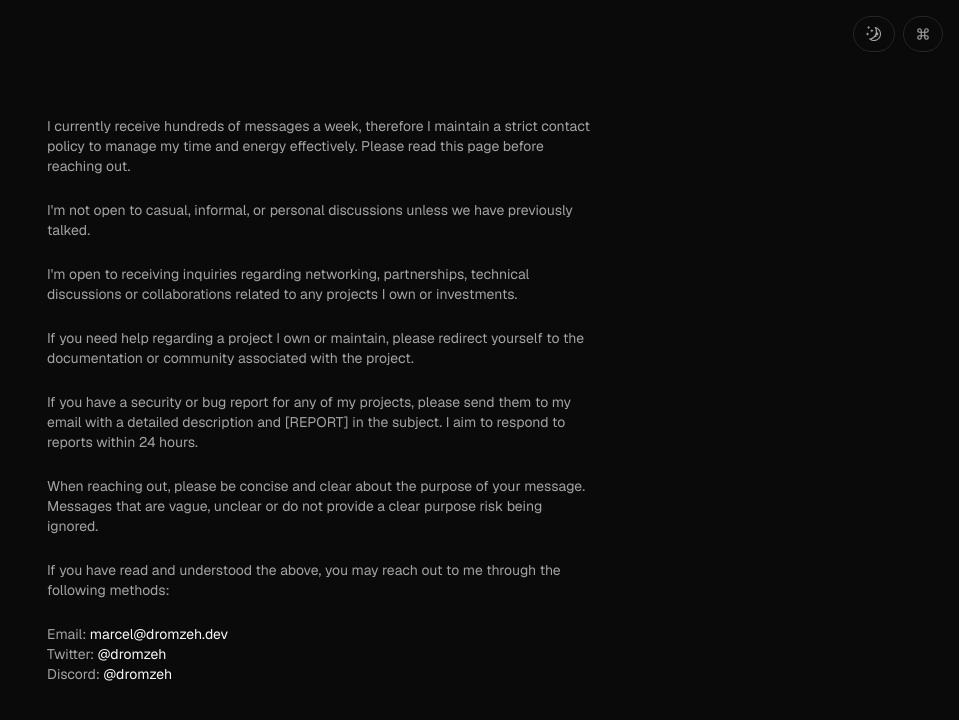
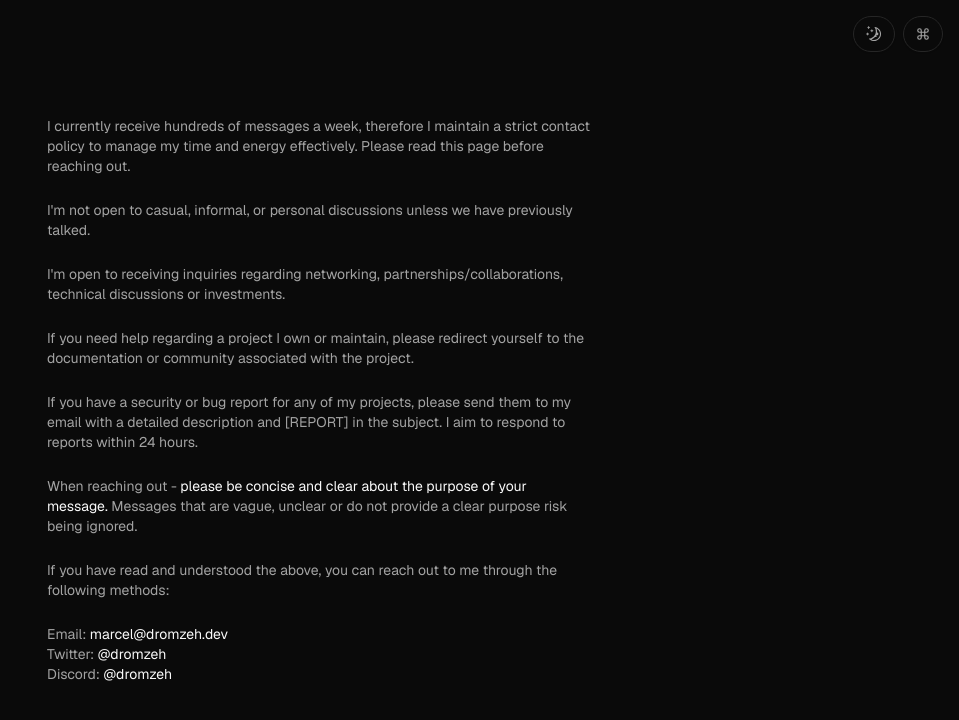
Before and after one commit to dromzeh/dromzeh.dev, a Next.js app: page /contact-policy in a window 1280 px wide. Shown: the top 720 px of the page, without its empty margins (321-1280 px from the left). Built offline with nearby package versions, Linux system fonts and the light colour scheme.

Commit message:
add link, reword contact policy

```diff
--- a/src/app/contact-policy/page.tsx
+++ b/src/app/contact-policy/page.tsx
@@ -23,8 +23,7 @@ export default function Page() {
                     </p>
                     <p>
                         I&apos;m open to receiving inquiries regarding
-                        networking, partnerships, technical discussions or
-                        collaborations related to any projects I own or
+                        networking, partnerships/collaborations, technical discussions or
                         investments.
                     </p>
                     <p>
@@ -39,13 +38,20 @@ export default function Page() {
                         respond to reports within 24 hours.
                     </p>
                     <p>
-                        When reaching out, please be concise and clear about the
-                        purpose of your message. Messages that are vague,
-                        unclear or do not provide a clear purpose risk being
-                        ignored.
+                        When reaching out -{" "}
+                        <Link
+                            href="https://nohello.net/"
+                            target="_blank"
+                            className="text-foreground hover:text-muted-foreground/50 transition-all duration-150"
+                        >
+                            please be concise and clear about the purpose of
+                            your message.
+                        </Link>{" "}
+                        Messages that are vague, unclear or do not provide a
+                        clear purpose risk being ignored.
                     </p>
                     <p>
-                        If you have read and understood the above, you may reach
+                        If you have read and understood the above, you can reach
                         out to me through the following methods:
                     </p>
                     <p>
```
